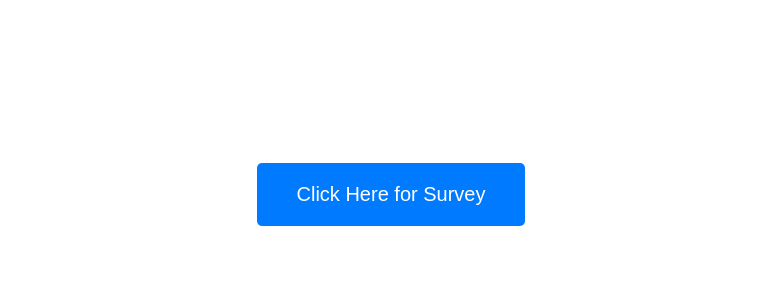
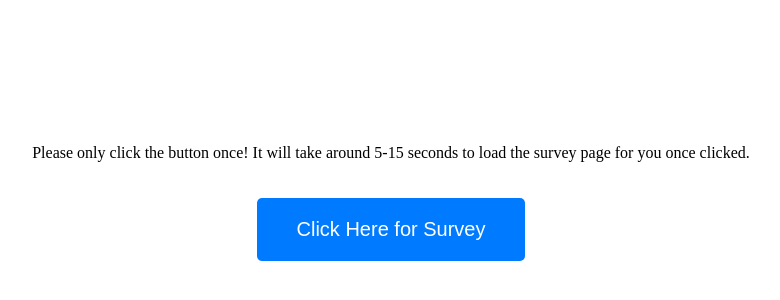
Before and after one commit to skochar1/pfolio, a plain HTML site: page survey.html in a window 1280 px wide. Shown: the part 206-506 px from the top of the page, without its empty margins (249-1029 px from the left). Drawn offline with Linux system fonts and the light colour scheme.

Commit message:
Add files via upload

```diff
--- a/survey.html
+++ b/survey.html
@@ -10,8 +10,10 @@
             display: flex;
             justify-content: center;
             align-items: center;
+            flex-direction: column; /* Align items vertically */
             height: 100vh; /* Use full screen height */
             margin: 0; /* Remove default body margin */
+            text-align: center; /* Center the text */
         }
 
         #randomQuizButton {
@@ -23,6 +25,7 @@
             background-color: #007bff;
             color: white;
             transition: background-color 0.3s;
+            margin-top: 20px; /* Add some space between the text and the button */
         }
 
         /* Hover effect for the button */
@@ -32,7 +35,11 @@
     </style>
 </head>
 <body>
-    <button id="randomQuizButton">Click Here for Survey</button>
+    <div class="content-wrapper">
+        <p>Please only click the button once! It will take around 5-15 seconds to load the survey page for you once clicked.</p>
+
+        <button id="randomQuizButton">Click Here for Survey</button>
+    </div>
 
     <script src="js/survey.js"></script>
 </body>
```
